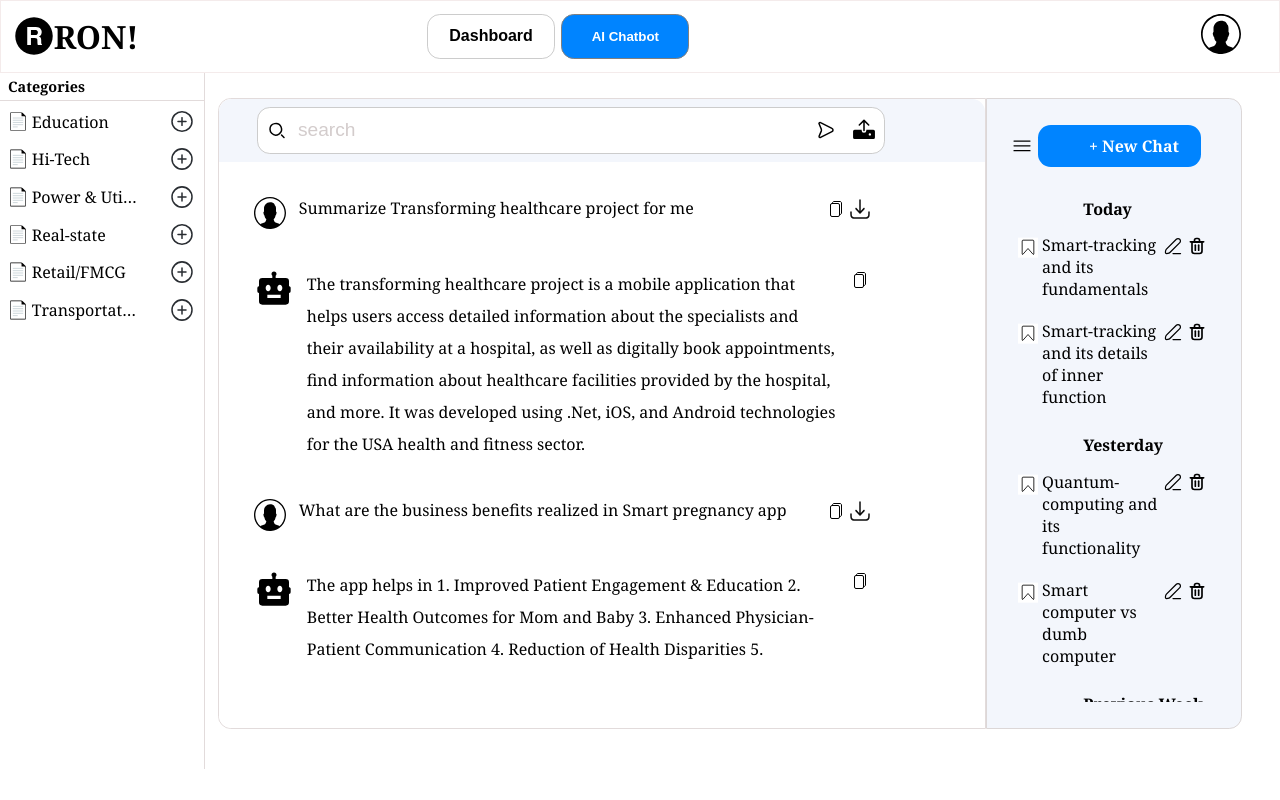
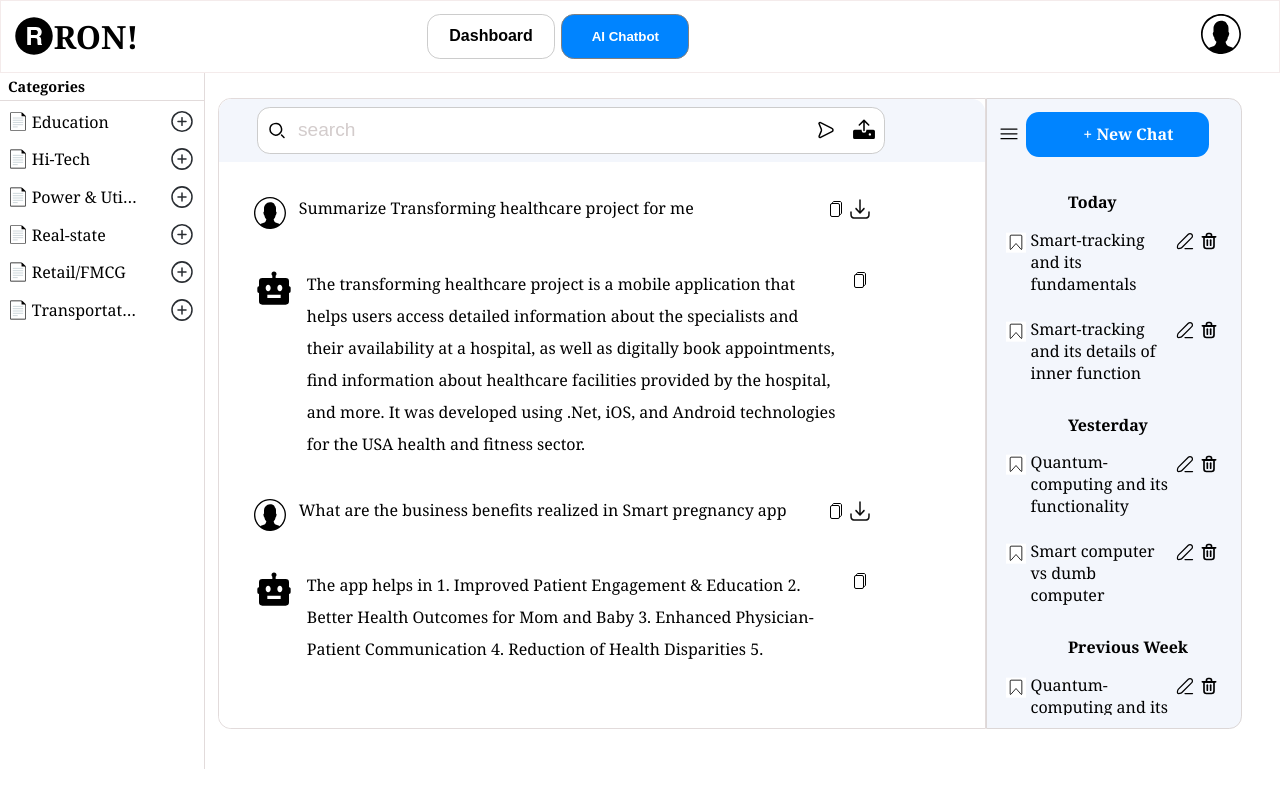
Before and after one commit to sanjeev74kr/AI-Chatbot, a React (Create React App) app: page / in a window 1280 px wide. Built offline with nearby package versions, Linux system fonts and the light colour scheme.

Commit message:
change right padding -margin

```diff
--- a/src/css/Chats.css
+++ b/src/css/Chats.css
@@ -294,7 +294,7 @@
   display: flex;
   flex-direction: column;
   background-color: #f3f6fc;
-  padding: 2%;
+  padding: 1%;
   margin-top: 2%;
   width: 20%;
   border: 1px solid #dcd7d7;
@@ -350,7 +350,7 @@
 
 .date {
   font-weight: bold;
-  margin-left: 35%;
+  margin-left: 30%;
   margin-top: 10%;
 }
 
@@ -362,7 +362,7 @@
 }
 
 .history {
-  width: 70%;
+  width: 65%;
   margin-left: 2%;
   margin-right: 1%;
   white-space: wrap;
```
